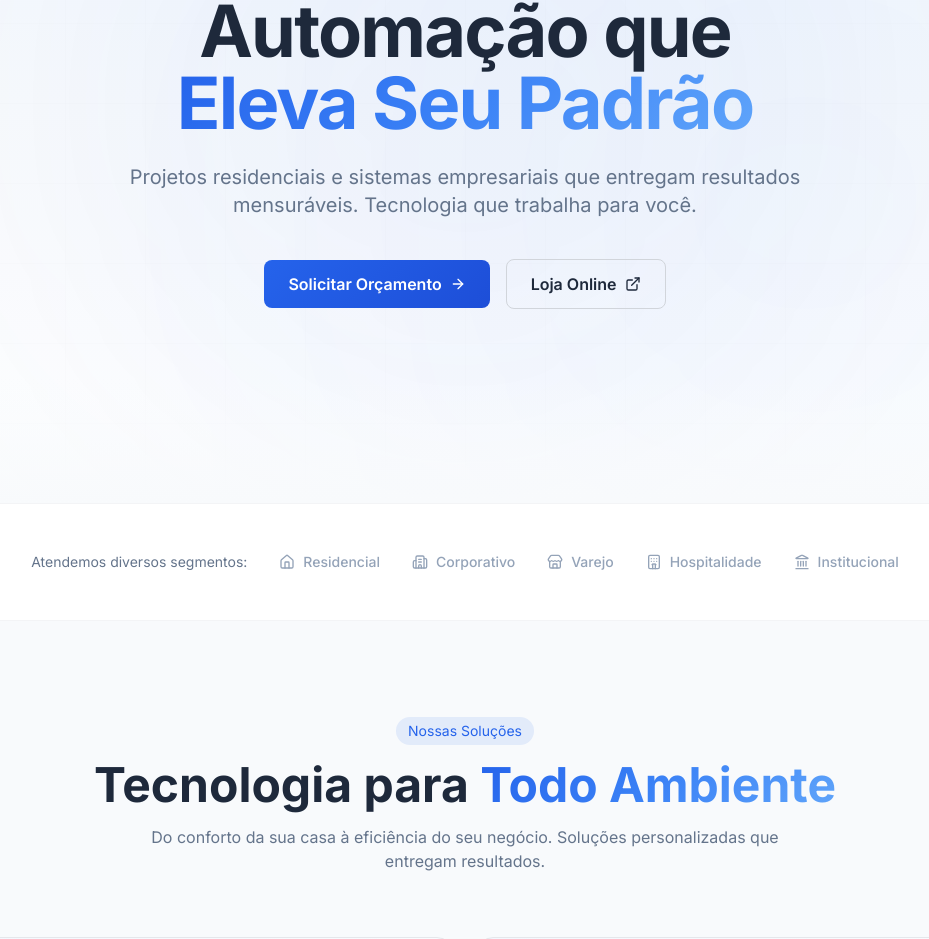
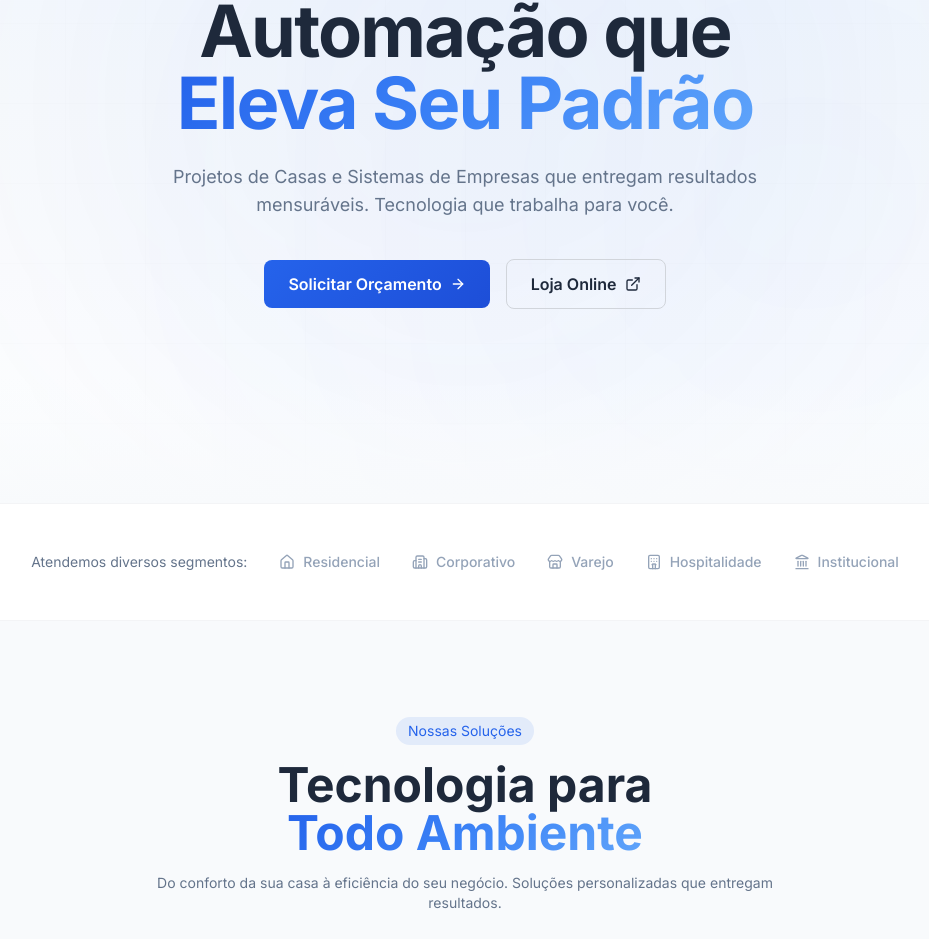
Before and after one commit to automattussolucoes/site, a React (Vite) app: page / in a window 1280 px wide. Shown: the part 297-1236 px from the top of the page, without its empty margins (175-1104 px from the left). Built offline with nearby package versions, Linux system fonts and the light colour scheme; no server answers; the database is empty.

Commit message:
Update headlines and font sizes across sections

```diff
--- a/src/sections/CTAFinal.tsx
+++ b/src/sections/CTAFinal.tsx
@@ -46,9 +46,9 @@ export default function CTAFinal() {
         >
           {/* Headline */}
           <h2 className="text-3xl sm:text-4xl lg:text-5xl font-bold text-white mb-4">
-            Pronto para o <span className="text-blue-500">Próximo Nível</span>?
+            Pronto para o <br className="hidden sm:block" /> <span className="text-blue-500">Próximo Nível</span>?
           </h2>
-          <p className="text-slate-400 text-lg mb-10 max-w-xl mx-auto">
+          <p className="text-slate-400 text-base mb-10 max-w-xl mx-auto">
             Orçamento sem compromisso. Resposta em 24h.
           </p>
 
@@ -103,7 +103,7 @@ export default function CTAFinal() {
           )}
 
           {/* Trust Text */}
-          <p className="text-slate-600 text-sm mt-6">
+          <p className="text-slate-600 text-[10px] mt-6">
             Ao enviar, você concorda com nossa política de privacidade.
           </p>
         </motion.div>
--- a/src/sections/Footer.tsx
+++ b/src/sections/Footer.tsx
@@ -31,7 +31,7 @@ export default function Footer() {
               </span>
             </a>
             <p className="text-[#64748B] text-sm mt-4 leading-relaxed">
-              Automação residencial e sistemas empresariais que entregam resultados mensuráveis.
+              Automação de Casas e Sistemas de Empresas que entregam resultados mensuráveis.
             </p>
             <div className="flex gap-3 mt-6">
               <a href="#" className="w-9 h-9 rounded-lg bg-gray-100 flex items-center justify-center text-[#64748B] hover:text-[#2563EB] hover:bg-gray-200 transition-colors">
--- a/src/sections/Hero.tsx
+++ b/src/sections/Hero.tsx
@@ -93,9 +93,9 @@ export default function Hero() {
           {/* Subheadline */}
           <motion.p
             variants={itemVariants}
-            className="text-lg sm:text-xl text-[#64748B] max-w-2xl mx-auto mb-10 leading-relaxed"
+            className="text-base sm:text-lg text-[#64748B] max-w-2xl mx-auto mb-10 leading-relaxed"
           >
-            Projetos residenciais e sistemas empresariais que entregam
+            Projetos de Casas e Sistemas de Empresas que entregam
             resultados mensuráveis. Tecnologia que trabalha para você.
           </motion.p>
 
--- a/src/sections/Processo.tsx
+++ b/src/sections/Processo.tsx
@@ -47,7 +47,7 @@ export default function Processo() {
           <h2 className="text-3xl sm:text-4xl lg:text-5xl font-bold text-[#1E293B] mb-4">
             Processo <span className="text-gradient-blue">Simplificado</span>
           </h2>
-          <p className="text-[#64748B] max-w-2xl mx-auto">
+          <p className="text-[#64748B] text-xs max-w-2xl mx-auto">
             Da primeira conversa à entrega final. Transparência e eficiência em cada etapa.
           </p>
         </motion.div>
--- a/src/sections/Solucoes.tsx
+++ b/src/sections/Solucoes.tsx
@@ -95,9 +95,9 @@ export default function Solucoes() {
             Nossas Soluções
           </span>
           <h2 className="text-3xl sm:text-4xl lg:text-5xl font-bold text-[#1E293B] mb-4">
-            Tecnologia para <span className="text-gradient-blue">Todo Ambiente</span>
+            Tecnologia para <br className="hidden sm:block" /> <span className="text-gradient-blue">Todo Ambiente</span>
           </h2>
-          <p className="text-[#64748B] max-w-2xl mx-auto">
+          <p className="text-[#64748B] text-sm max-w-2xl mx-auto">
             Do conforto da sua casa à eficiência do seu negócio.
             Soluções personalizadas que entregam resultados.
           </p>
```
